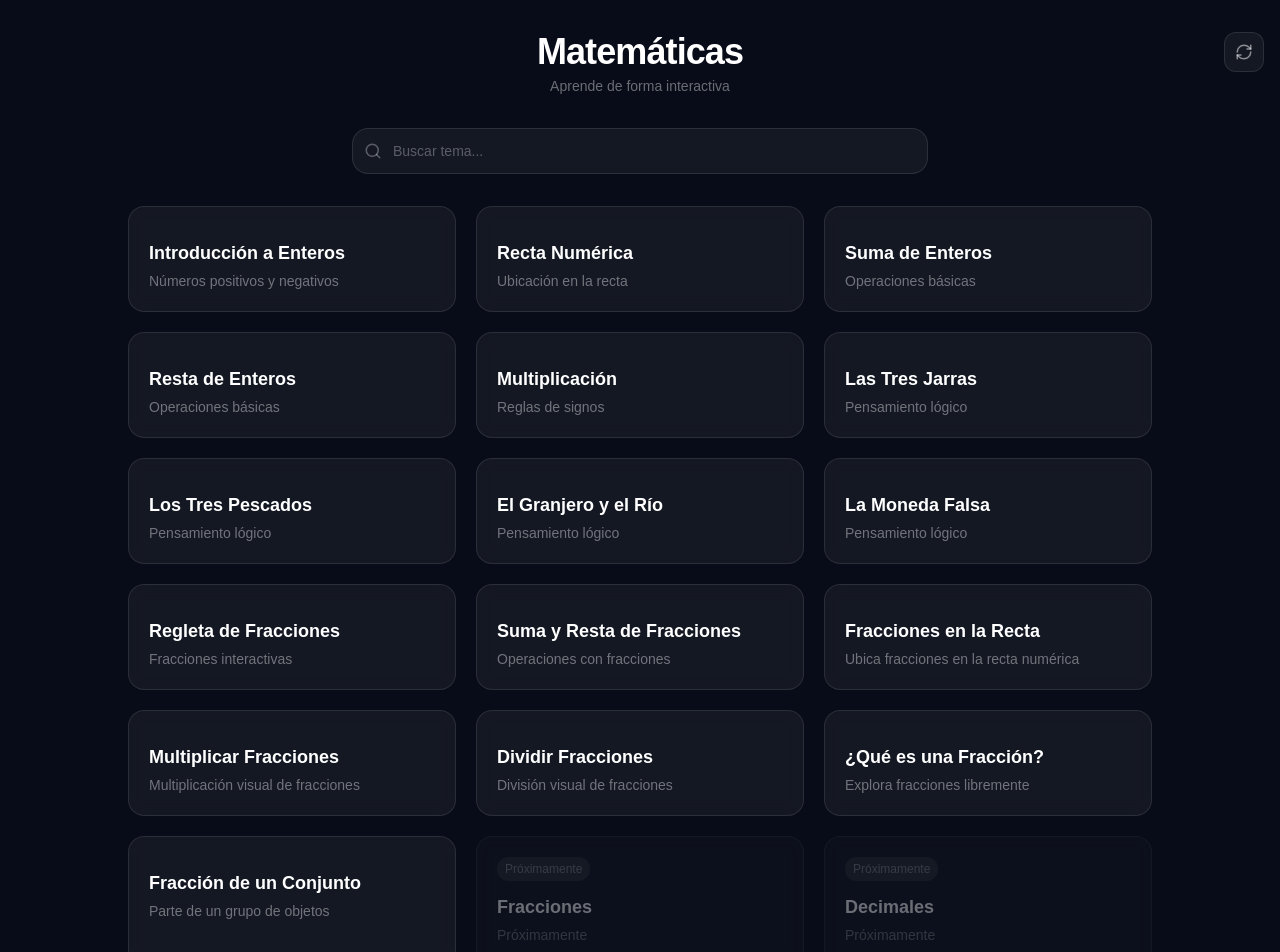
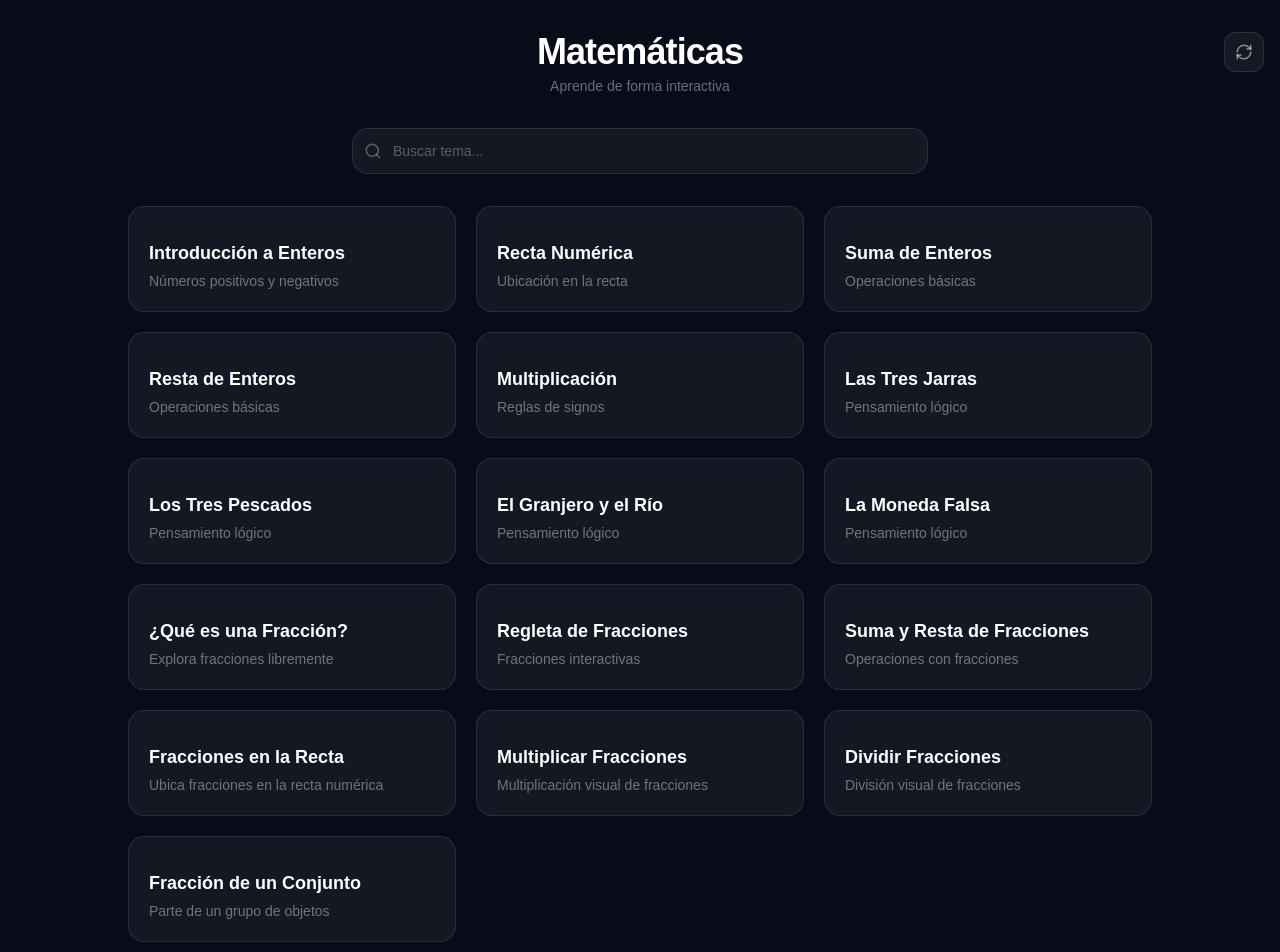
Before and after one commit to tucno21/matematica, a React (Vite) app: page / in a window 1280 px wide. Shown: the top 952 px of the page. Built offline with nearby package versions, Linux system fonts and the light colour scheme.

Commit message:
correcion de orden y limpiar

```diff
--- a/src/views/HomeView.tsx
+++ b/src/views/HomeView.tsx
@@ -17,16 +17,13 @@ export default function HomeView() {
         { id: 'tres-pescados', path: '/tres-pescados', title: 'Los Tres Pescados', description: 'Pensamiento lógico', available: true },
         { id: 'granjero-rio', path: '/granjero-rio', title: 'El Granjero y el Río', description: 'Pensamiento lógico', available: true },
         { id: 'moneda-falsa', path: '/moneda-falsa', title: 'La Moneda Falsa', description: 'Pensamiento lógico', available: true },
+        { id: 'concepto-fraccion', path: '/concepto-fraccion', title: '¿Qué es una Fracción?', description: 'Explora fracciones libremente', available: true },
         { id: 'regleta-fracciones', path: '/regleta-fracciones', title: 'Regleta de Fracciones', description: 'Fracciones interactivas', available: true },
         { id: 'suma-resta-fracciones', path: '/suma-resta-fracciones', title: 'Suma y Resta de Fracciones', description: 'Operaciones con fracciones', available: true },
         { id: 'recta-numerica-fracciones', path: '/recta-numerica-fracciones', title: 'Fracciones en la Recta', description: 'Ubica fracciones en la recta numérica', available: true },
         { id: 'multiplicar-fracciones', path: '/multiplicar-fracciones', title: 'Multiplicar Fracciones', description: 'Multiplicación visual de fracciones', available: true },
         { id: 'division-fracciones', path: '/division-fracciones', title: 'Dividir Fracciones', description: 'División visual de fracciones', available: true },
-        { id: 'concepto-fraccion', path: '/concepto-fraccion', title: '¿Qué es una Fracción?', description: 'Explora fracciones libremente', available: true },
-        { id: 'fraccion-conjunto', path: '/fraccion-conjunto', title: 'Fracción de un Conjunto', description: 'Parte de un grupo de objetos', available: true },
-        { id: 'fractions', path: '/fracciones', title: 'Fracciones', description: 'Próximamente', available: false },
-        { id: 'decimals', path: '/decimales', title: 'Decimales', description: 'Próximamente', available: false },
-        { id: 'percentages', path: '/porcentajes', title: 'Porcentajes', description: 'Próximamente', available: false }
+        { id: 'fraccion-conjunto', path: '/fraccion-conjunto', title: 'Fracción de un Conjunto', description: 'Parte de un grupo de objetos', available: true }
     ]
 
     const filteredTopics = topics.filter(t =>
```
